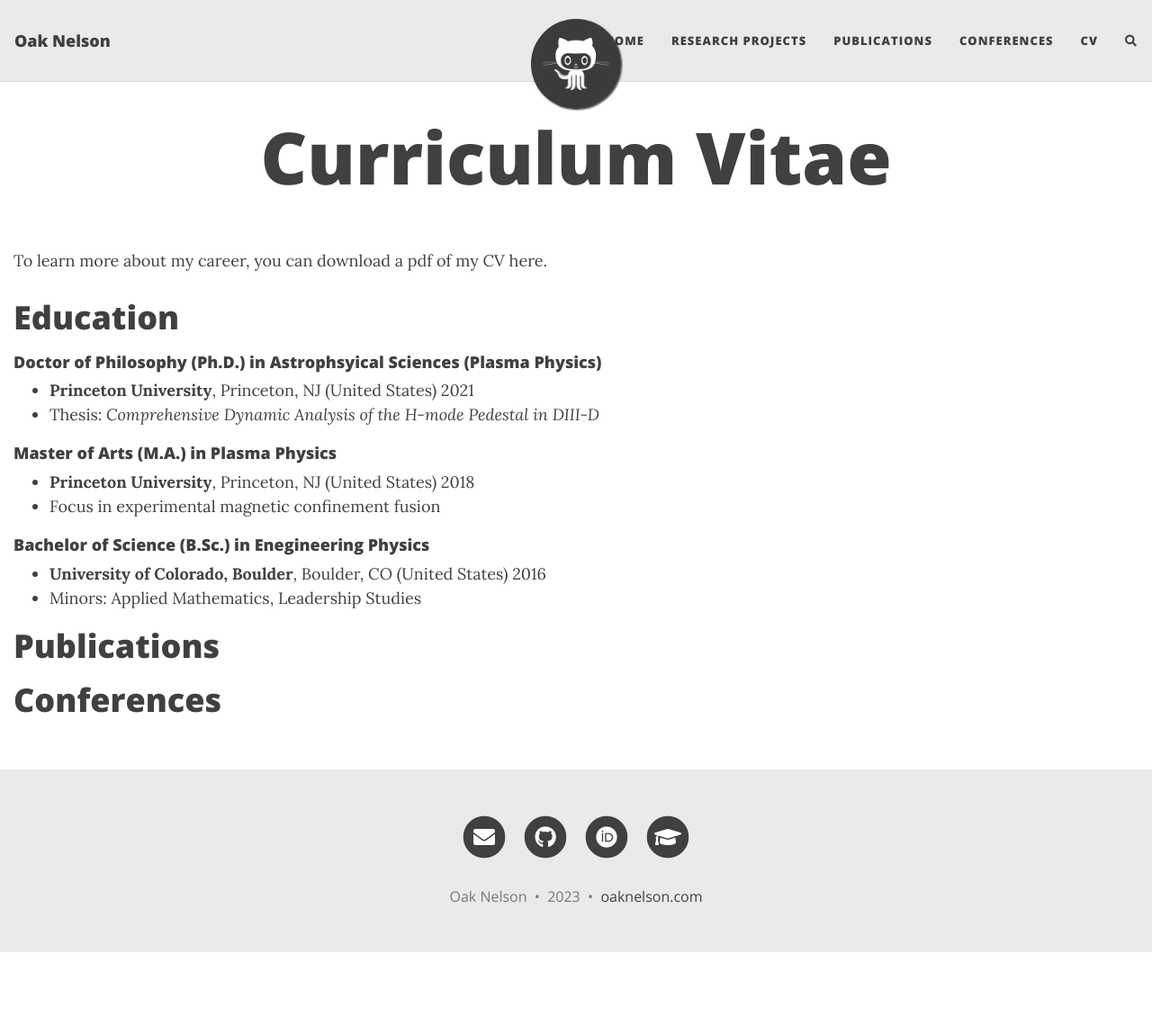
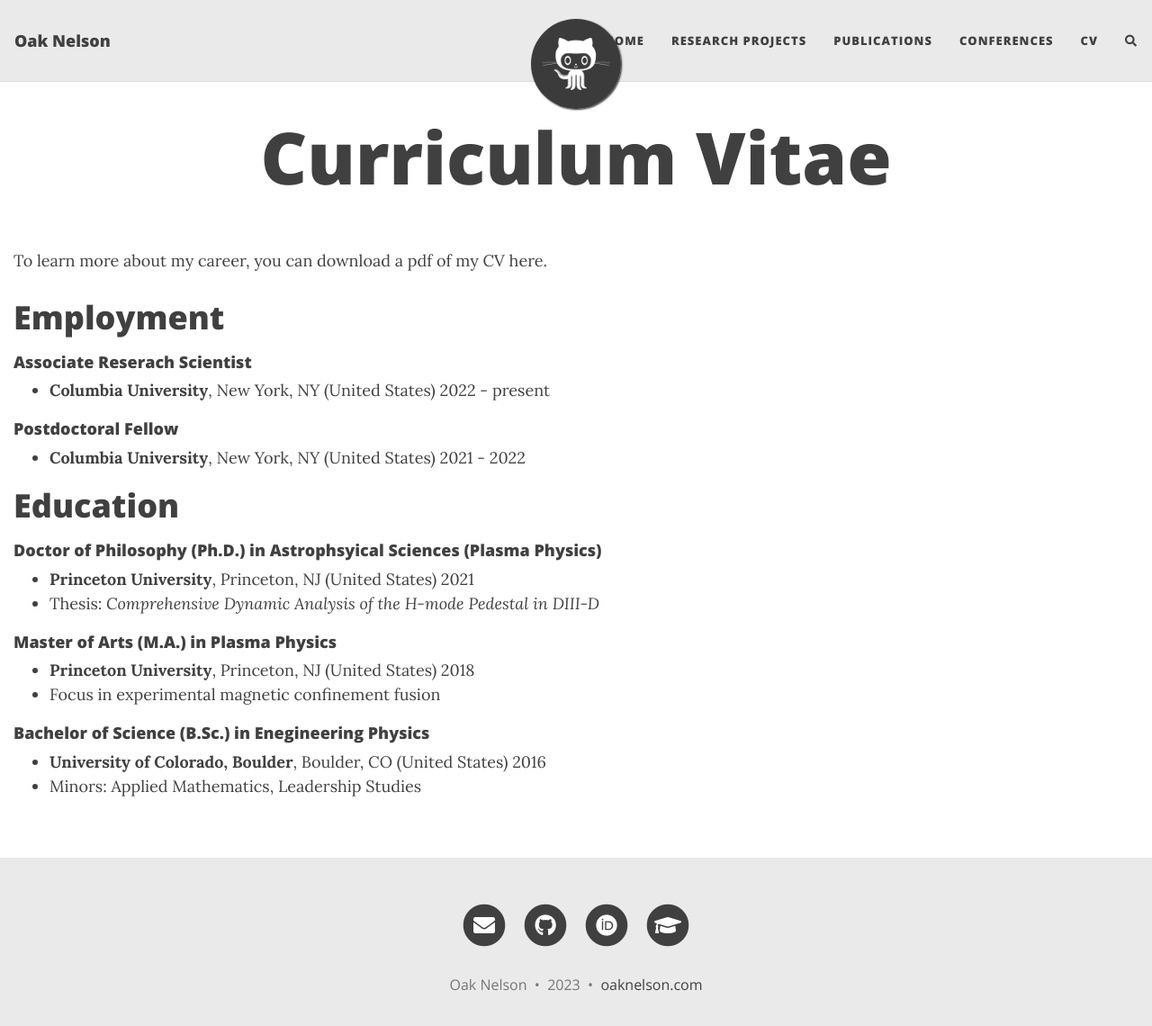
Before and after one commit to nelsonand/website, a Jekyll site: the page built from cv.md, in a window 1280 px wide and 1156 px high. Shown: the top 1140 px of the window at 90% size. Built offline with Jekyll 4.4.1, drawn with Linux system fonts in a browser that asks for light colours; nearby versions of some CDN libraries; comment, search, counter and statistics services are not loaded.

Commit message:
Update cv.md

```diff
--- a/cv.md
+++ b/cv.md
@@ -5,6 +5,14 @@
 ---
 
 To learn more about my career, you can download a pdf of my CV here.
+
+# Employment
+
+#### Associate Reserach Scientist
+ - **Columbia University**, New York, NY (United States) 2022 - present
+
+#### Postdoctoral Fellow
+ - **Columbia University**, New York, NY (United States) 2021 - 2022
 
 # Education
 
@@ -19,7 +27,3 @@
 #### Bachelor of Science (B.Sc.) in Enegineering Physics
  - **University of Colorado, Boulder**, Boulder, CO (United States) 2016
  - Minors: Applied Mathematics, Leadership Studies
-
-# Publications
-
-# Conferences
```
